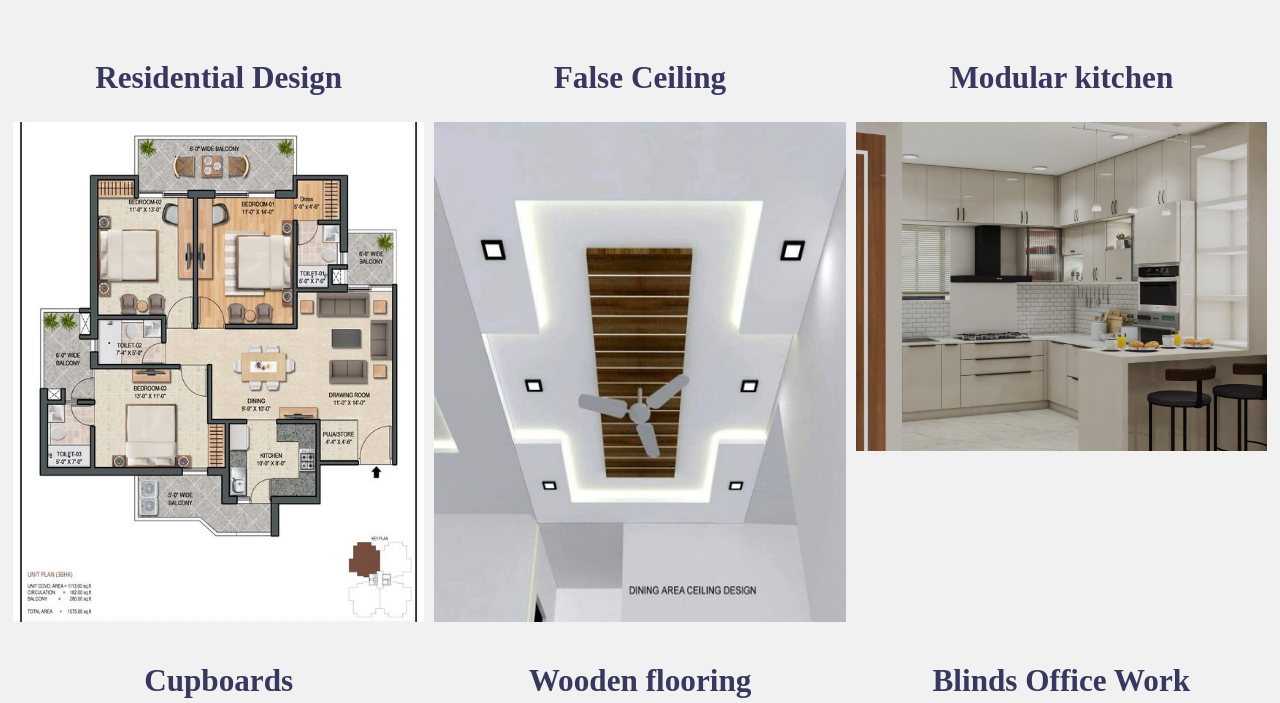
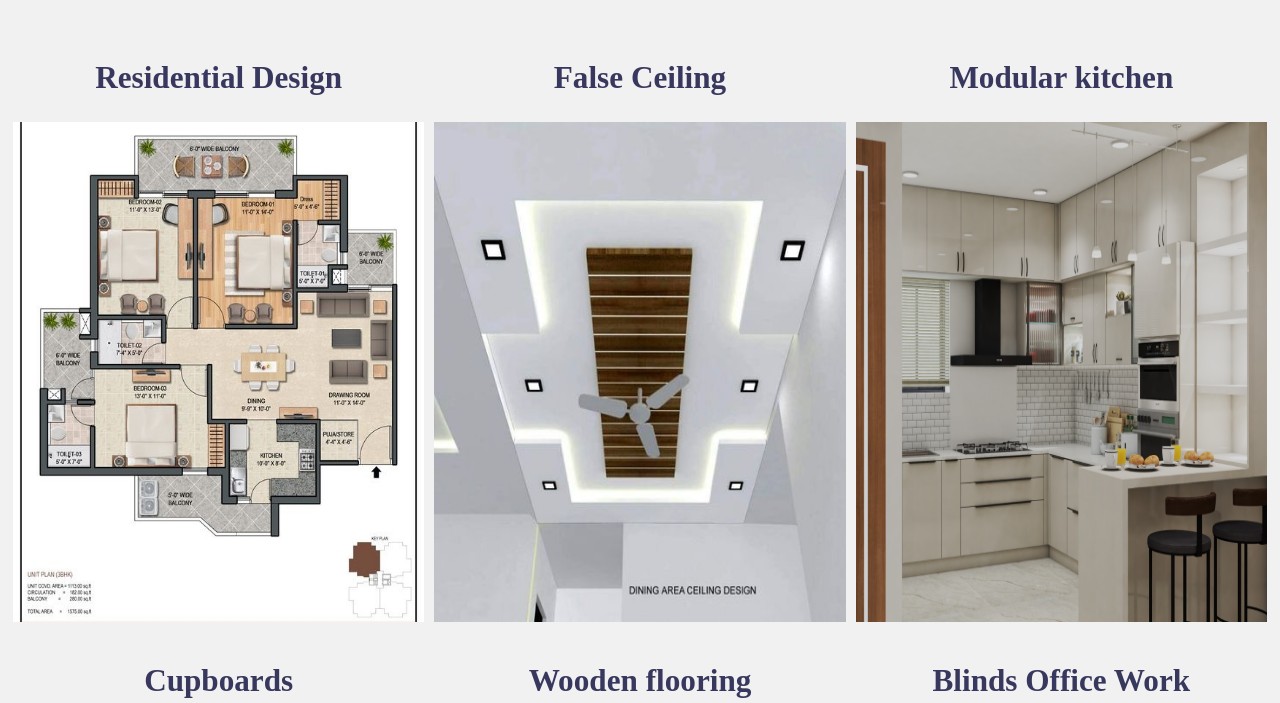
Before and after one commit to AvHomeInteriors/AV, a plain HTML site: page index.html in a window 1280 px wide. Shown: the part 1722-2425 px from the top of the page. Drawn offline with Linux system fonts and the light colour scheme; a web font is replaced by a local one.

Commit message:
Update index.html

```diff
--- a/index.html
+++ b/index.html
@@ -54,7 +54,7 @@
     </div>
     <div class="column">
       <h2>Modular kitchen</h2>
-        <img src="images/modular kitchen.jpg" alt="Image 5">
+        <img src="images/modular kitchen.jpg" alt="Image 5" style="height: 500px;">
     </div>
   </div>
   <div class="row">
```
